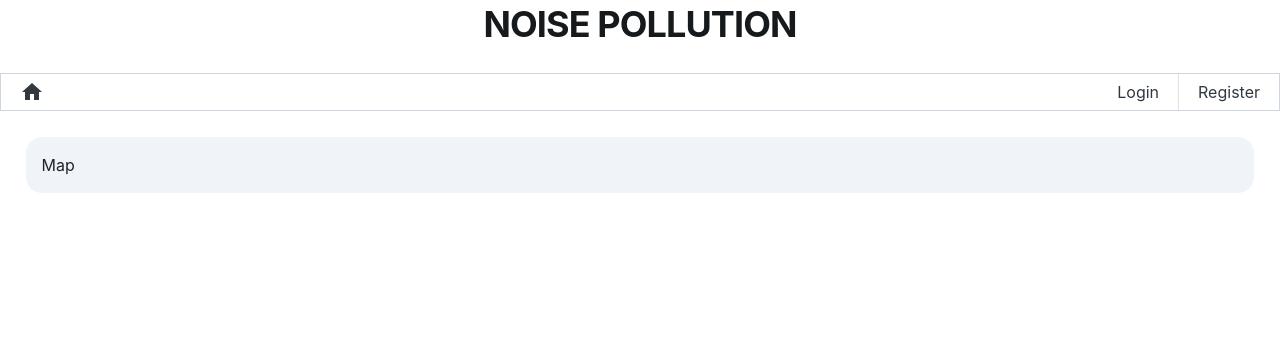
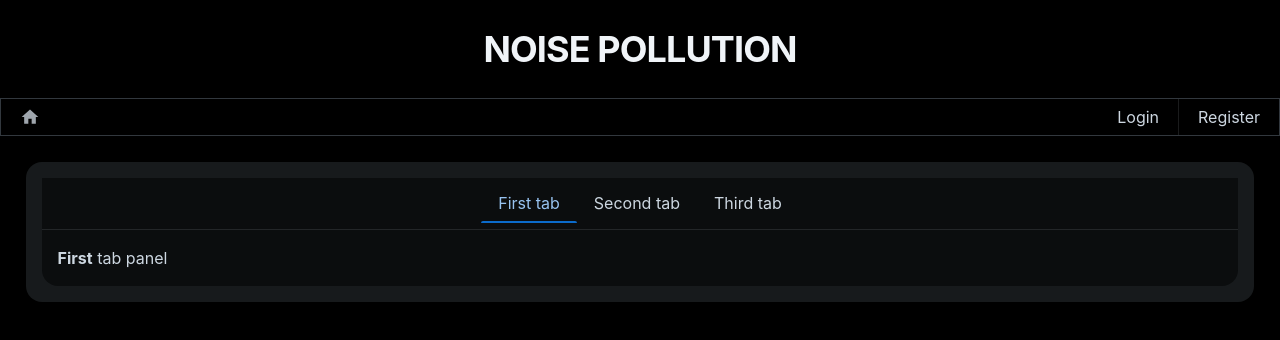
Before and after one commit to TimSesel/Project-Website-Frontend, a React (Create React App) app: page / in a window 1280 px wide. Shown: the top 340 px of the page. Built offline with nearby package versions, Linux system fonts and the light colour scheme.

Commit message:
PROJECT-15 Dark mode + Tabs
Switched to dark mode.

Added tabs to represent different dates of captured data

```diff
--- a/src/App.js
+++ b/src/App.js
@@ -8,6 +8,7 @@ import Profile from "./components/Profile";
 import Logout from "./components/Logout";
 import Map from "./components/Map";
 import Box from '@mui/joy/Box';
+import { CssVarsProvider, ThemeProvider, useTheme } from '@mui/joy/styles';
 
 function App() {
   const [user, setUser] = useState(localStorage.user ? JSON.parse(localStorage.user) : null);
@@ -16,15 +17,19 @@ function App() {
     setUser(userInfo);
   }
 
+  const theme = useTheme();
+
   return (
+    <ThemeProvider theme={theme}>
+      <CssVarsProvider defaultMode="dark">
         <BrowserRouter>
           <UserContext.Provider value={{
             user: user,
             setUserContext: updateUserData
           }}>
-        <div className="App">
+            <div className='App'>
               <Header title="NOISE POLLUTION"></Header>
-          <Box component="section" sx={{ m: '2%', p: 2, bgcolor: 'neutral.100', borderRadius: 16 }}>
+              <Box component="section" sx={{ m: '2%', p: 2, bgcolor: 'background.level1', borderRadius: 16 }}>
                 <Routes>
                   <Route path="/" exact element={<Map />}></Route>
                   <Route path="/login" exact element={<Login />}></Route>
@@ -36,6 +41,8 @@ function App() {
             </div>
           </UserContext.Provider>
         </BrowserRouter>
+      </CssVarsProvider>
+    </ThemeProvider>
   );
 }
 
--- a/src/components/Header.js
+++ b/src/components/Header.js
@@ -6,12 +6,13 @@ import ListDivider from '@mui/joy/ListDivider';
 import ListItem from '@mui/joy/ListItem';
 import ListItemButton from '@mui/joy/ListItemButton';
 import Home from '@mui/icons-material/Home';
+import Accout from '@mui/icons-material/AccountCircle';
 import Typography from '@mui/joy/Typography';
 
 function Header(props) {
     return (
         <header>
-            <Typography level="h1" sx={{ textAlign: 'center', mb: '25px' }}>{props.title}</Typography>
+            <Typography level="h1" sx={{ textAlign: 'center', mb: '25px', mt: '25px' }}>{props.title}</Typography>
             <Box component="nav" aria-label={props.title} sx={{ flexGrow: 1 }} >
                 <List role="menubar" orientation="horizontal" variant="outlined">
                     <ListItem role="none">
@@ -26,7 +27,7 @@ function Header(props) {
                                     <ListDivider />
                                     <ListItem role="none">
                                         <ListItemButton role="menuitem" component="a" href="/profile">
-                                            Profile
+                                            <Accout />
                                         </ListItemButton>
                                     </ListItem>
                                     <ListItem role="none" sx={{ marginInlineStart: 'auto' }}>
--- a/src/components/Map.js
+++ b/src/components/Map.js
@@ -1,6 +1,43 @@
+import * as React from 'react';
+import Tabs from '@mui/joy/Tabs';
+import TabList from '@mui/joy/TabList';
+import Tab, { tabClasses } from '@mui/joy/Tab';
+import TabPanel from '@mui/joy/TabPanel';
+
 function Map(){
     return (
-        <div>Map</div>
+        <Tabs aria-label="Dates" defaultValue={0} sx={{ borderBottomLeftRadius: 16, borderBottomRightRadius: 16 }}>
+            <TabList sx={{
+                p: 1,
+                justifyContent: 'center',
+                [`&& .${tabClasses.root}`]: {
+                    flex: 'initial',
+                    bgcolor: 'transparent', '&:hover': {bgcolor: 'background.level1',},
+                    [`&.${tabClasses.selected}`]: {
+                        color: 'primary.plainColor', '&::after': {
+                            height: 2,
+                            borderTopLeftRadius: 16,
+                            borderTopRightRadius: 16,
+                            bgcolor: 'primary.500',
+                        },
+                    },
+                },
+            }}
+            >
+                <Tab>First tab</Tab>
+                <Tab>Second tab</Tab>
+                <Tab>Third tab</Tab>
+            </TabList>
+            <TabPanel value={0} sx={{width: '100%'}}>
+                <b>First</b> tab panel
+            </TabPanel>
+            <TabPanel value={1}>
+                <b>Second</b> tab panel
+            </TabPanel>
+            <TabPanel value={2}>
+                <b>Third</b> tab panel
+            </TabPanel>
+        </Tabs>
     );
 }
 
--- a/src/index.css
+++ b/src/index.css
@@ -5,6 +5,7 @@ body {
     sans-serif;
   -webkit-font-smoothing: antialiased;
   -moz-osx-font-smoothing: grayscale;
+  background: #000;
 }
 
 code {
--- a/src/index.js
+++ b/src/index.js
@@ -7,7 +7,7 @@ import reportWebVitals from './reportWebVitals';
 const root = ReactDOM.createRoot(document.getElementById('root'));
 root.render(
   <React.StrictMode>
-    <App />
+      <App />
   </React.StrictMode>
 );
 
```
Lines whose indentation alone changed are shown as unchanged.
